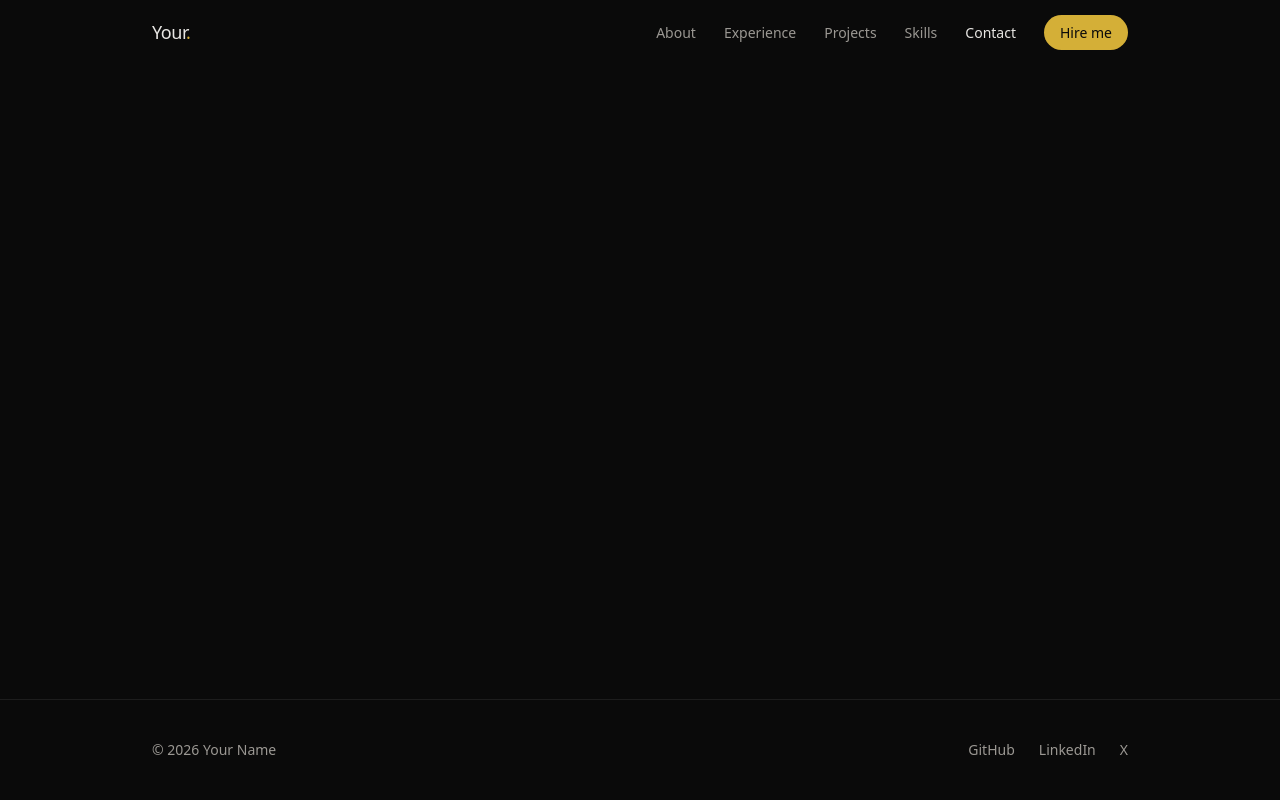
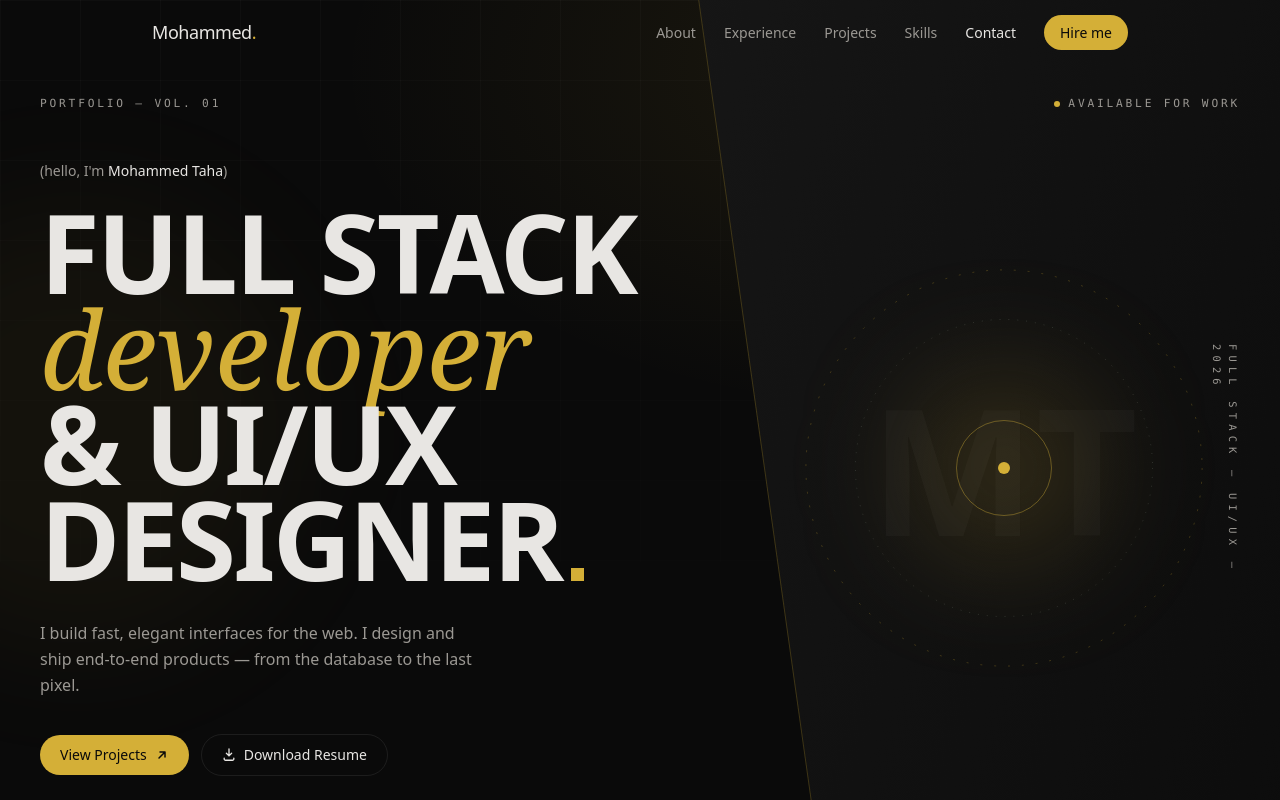
Before and after one commit to D3FAU1T200/portfolio, a React (Vite) app: page / in a window 1280 px wide. Shown: the top 800 px of the page. Built offline with nearby package versions, Linux system fonts and the light colour scheme.

Commit message:
hero designed

```diff
--- a/src/components/sections/Hero.jsx
+++ b/src/components/sections/Hero.jsx
@@ -1,3 +1,218 @@
+import { motion, useReducedMotion } from 'framer-motion'
+import { profile } from '../../data/profile'
+import { Button } from '../ui/Button'
+
+const ease = [0.16, 1, 0.3, 1]
+
+const container = {
+  hidden: {},
+  show: { transition: { staggerChildren: 0.09, delayChildren: 0.05 } },
+}
+
+const item = {
+  hidden: { opacity: 0, y: 20 },
+  show: { opacity: 1, y: 0, transition: { duration: 0.7, ease } },
+}
+
+const headline = {
+  hidden: {},
+  show: { transition: { staggerChildren: 0.1 } },
+}
+
+const line = {
+  hidden: { opacity: 0, y: 28 },
+  show: { opacity: 1, y: 0, transition: { duration: 0.8, ease } },
+}
+
+function ArrowUpRight() {
+  return (
+    <svg
+      width="14"
+      height="14"
+      viewBox="0 0 14 14"
+      fill="none"
+      aria-hidden="true"
+    >
+      <path
+        d="M4 10L10 4M10 4H5M10 4v5"
+        stroke="currentColor"
+        strokeWidth="1.5"
+        strokeLinecap="round"
+        strokeLinejoin="round"
+      />
+    </svg>
+  )
+}
+
+function Download() {
+  return (
+    <svg
+      width="14"
+      height="14"
+      viewBox="0 0 16 16"
+      fill="none"
+      aria-hidden="true"
+    >
+      <path
+        d="M8 1v8m0 0l3-3m-3 3L5 6"
+        stroke="currentColor"
+        strokeWidth="1.5"
+        strokeLinecap="round"
+        strokeLinejoin="round"
+      />
+      <path
+        d="M2.5 11.5v1A1.5 1.5 0 004 14h8a1.5 1.5 0 001.5-1.5v-1"
+        stroke="currentColor"
+        strokeWidth="1.5"
+        strokeLinecap="round"
+      />
+    </svg>
+  )
+}
+
 export function Hero() {
-  return <section id="hero" aria-label="Intro" />
+  const reduce = useReducedMotion()
+  const animate = reduce ? undefined : 'show'
+
+  return (
+    <section
+      id="hero"
+      aria-label="Intro"
+      className="relative flex min-h-svh flex-col overflow-hidden"
+    >
+      <div aria-hidden="true" className="pointer-events-none absolute inset-0">
+        <div className="absolute inset-0 bg-[radial-gradient(ellipse_70%_60%_at_72%_8%,rgba(212,175,55,0.09),transparent_65%)]" />
+        <div className="absolute inset-0 bg-[linear-gradient(rgba(255,255,255,0.025)_1px,transparent_1px),linear-gradient(90deg,rgba(255,255,255,0.025)_1px,transparent_1px)] bg-[size:80px_80px] [mask-image:linear-gradient(to_bottom,black,transparent_85%)]" />
+        <motion.div
+          className="absolute -left-40 top-1/4 h-[28rem] w-[28rem] rounded-full bg-accent/5 blur-3xl"
+          animate={reduce ? {} : { x: [0, 30, 0], y: [0, -40, 0] }}
+          transition={{ duration: 24, repeat: Infinity, ease: 'easeInOut' }}
+        />
+      </div>
+
+      <div
+        aria-hidden="true"
+        className="absolute top-[-12%] right-[-8%] hidden h-[132%] w-[48%] rotate-[-8deg] border-l border-accent/25 bg-gradient-to-br from-surface-2 to-base lg:block"
+      />
+
+      <motion.div
+        variants={reduce ? undefined : container}
+        initial={reduce ? false : 'hidden'}
+        animate={animate}
+        className="relative flex flex-1 flex-col"
+      >
+        <div className="mx-auto flex w-full max-w-7xl items-center justify-between gap-4 px-6 pt-24 font-mono text-[0.7rem] tracking-[0.25em] text-ink-dim uppercase sm:px-10">
+          <motion.span variants={item}>Portfolio — Vol. 01</motion.span>
+          <motion.span variants={item} className="flex items-center gap-2">
+            <span className="relative flex h-1.5 w-1.5">
+              <span className="absolute inline-flex h-full w-full animate-ping rounded-full bg-accent opacity-60" />
+              <span className="relative inline-flex h-1.5 w-1.5 rounded-full bg-accent" />
+            </span>
+            Available for work
+          </motion.span>
+        </div>
+
+        <div className="mx-auto grid w-full max-w-7xl flex-1 items-center gap-12 px-6 py-12 sm:px-10 lg:grid-cols-12">
+          <div className="lg:col-span-7">
+            <motion.p variants={item} className="mb-6 text-sm text-ink-dim">
+              (hello, I&apos;m{' '}
+              <span className="text-ink">{profile.name}</span>)
+            </motion.p>
+
+            <motion.h1
+              variants={headline}
+              className="font-display text-[clamp(2.75rem,8.5vw,7rem)] leading-[0.88] font-bold tracking-tight text-ink uppercase"
+            >
+              <motion.span variants={line} className="block">
+                Full Stack
+              </motion.span>
+              <motion.span
+                variants={line}
+                className="block font-serif font-normal tracking-normal text-accent normal-case italic"
+              >
+                developer
+              </motion.span>
+              <motion.span variants={line} className="block">
+                &amp; UI/UX Designer
+                <span className="ml-[0.08em] inline-block h-[0.12em] w-[0.12em] bg-accent align-baseline" />
+              </motion.span>
+            </motion.h1>
+
+            <motion.p
+              variants={item}
+              className="mt-8 max-w-md text-base leading-relaxed text-ink-dim"
+            >
+              {profile.tagline} I design and ship end-to-end products — from the
+              database to the last pixel.
+            </motion.p>
+
+            <motion.div
+              variants={item}
+              className="mt-9 flex flex-wrap items-center gap-3"
+            >
+              <Button href="#projects">
+                View Projects
+                <ArrowUpRight />
+              </Button>
+              <Button href={profile.resumeUrl} variant="ghost" download>
+                <Download />
+                Download Resume
+              </Button>
+            </motion.div>
+          </div>
+
+          <motion.div
+            variants={item}
+            className="relative hidden h-[62vh] items-center justify-center lg:col-span-5 lg:flex"
+          >
+            <span className="pointer-events-none absolute font-display text-[11rem] leading-none font-bold text-ink/[3%] select-none">
+              MT
+            </span>
+            <svg
+              viewBox="0 0 420 420"
+              aria-hidden="true"
+              className="h-full w-full max-w-[26rem] animate-spin-slow text-accent/25"
+            >
+              <circle
+                cx="210"
+                cy="210"
+                r="200"
+                fill="none"
+                stroke="currentColor"
+                strokeWidth="1"
+                strokeDasharray="2 12"
+              />
+              <circle
+                cx="210"
+                cy="210"
+                r="150"
+                fill="none"
+                stroke="currentColor"
+                strokeWidth="1"
+                strokeDasharray="1 8"
+                className="text-ink/15"
+              />
+            </svg>
+            <div
+              aria-hidden="true"
+              className="absolute h-44 w-44 rounded-full bg-accent/20 blur-3xl"
+            />
+            <div className="absolute flex h-24 w-24 items-center justify-center rounded-full border border-accent/40">
+              <div className="h-3 w-3 rounded-full bg-accent" />
+            </div>
+            <span className="absolute right-0 top-1/2 -translate-y-1/2 font-mono text-[0.65rem] tracking-[0.5em] text-ink-dim uppercase [writing-mode:vertical-rl]">
+              Full Stack — UI/UX — 2026
+            </span>
+          </motion.div>
+        </div>
+
+        <div className="mx-auto flex w-full max-w-7xl items-center justify-between gap-4 px-6 pb-10 font-mono text-[0.7rem] tracking-[0.25em] text-ink-dim uppercase sm:px-10">
+          <motion.span variants={item}>Mohammed Taha — 2026</motion.span>
+          <motion.span variants={item} className="hidden sm:block">
+            React / Node / TypeScript / Figma
+          </motion.span>
+        </div>
+      </motion.div>
+    </section>
+  )
 }
--- a/src/components/ui/Button.jsx
+++ b/src/components/ui/Button.jsx
@@ -1,4 +1,10 @@
-export function Button({ children, href, variant = 'primary', className = '' }) {
+export function Button({
+  children,
+  href,
+  variant = 'primary',
+  className = '',
+  download,
+}) {
   const base =
     'inline-flex items-center justify-center gap-2 rounded-full px-5 py-2.5 text-sm font-medium transition-colors duration-200'
   const styles = {
@@ -11,7 +17,7 @@ export function Button({ children, href, variant = 'primary', className = '' })
 
   if (href) {
     return (
-      <a href={href} className={cls}>
+      <a href={href} download={download} className={cls}>
         {children}
       </a>
     )
--- a/src/data/profile.js
+++ b/src/data/profile.js
@@ -1,8 +1,9 @@
 export const profile = {
-  name: 'Your Name',
-  firstName: 'Your',
-  role: 'Senior Frontend Engineer',
+  name: 'Mohammed Taha',
+  firstName: 'Mohammed',
+  role: 'Full Stack Developer & UI/UX Designer',
   tagline: 'I build fast, elegant interfaces for the web.',
+  resumeUrl: '/resume.pdf',
   summary:
     'Recruiter-focused one-liner about what you do, who you are, and the value you bring. This slot will be filled from your resume.',
   location: 'City, Country',
--- a/src/index.css
+++ b/src/index.css
@@ -15,9 +15,18 @@
   --font-sans: 'Inter Variable', system-ui, -apple-system, sans-serif;
   --font-display: 'Space Grotesk Variable', 'Inter Variable', system-ui,
     sans-serif;
+  --font-serif: 'Didot', 'Bodoni 72', 'Playfair Display', Georgia,
+    'Times New Roman', serif;
 
   --animate-fade-up: fade-up 0.6s cubic-bezier(0.16, 1, 0.3, 1) both;
   --animate-fade-in: fade-in 0.5s ease-out both;
+  --animate-spin-slow: spin-slow 90s linear infinite;
+
+  @keyframes spin-slow {
+    to {
+      transform: rotate(360deg);
+    }
+  }
 
   @keyframes fade-up {
     from {
```
